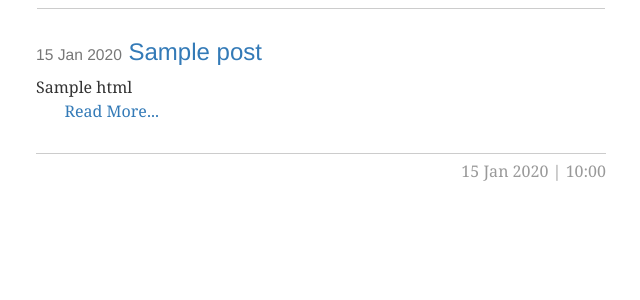
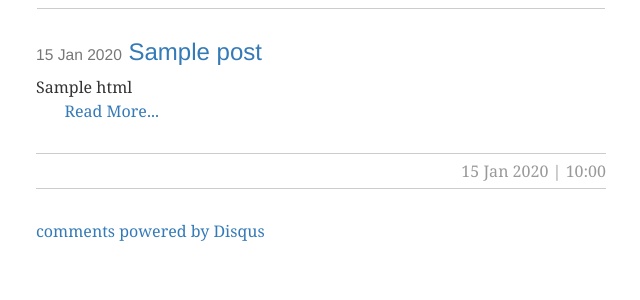
Before and after one commit to liclac/Home, a Python web app: template templates/blog_post.html in a window 1280 px wide. Shown: the part 215-515 px from the top of the page, without its empty margins (319-959 px from the left). Run offline with Jinja, Linux system fonts and the light colour scheme; the template is opened without the code that fills it: most values are stand-ins (such as "Sample title", 1, 10 or a date in 2020); some libraries are stand-ins or nearby versions.

Commit message:
Disqus Comments

```diff
--- a/static/style.css
+++ b/static/style.css
@@ -1,3 +1,6 @@
+/*
+ * Typography
+ */
 body {
 	font-family: Georgia, "Helvetica Neue", Helvetica, sans-serif;
 	font-size:16px;
@@ -26,6 +29,15 @@ article p {
 	margin-bottom:20px;
 }
 
+article.project h3 {
+	display:inline;
+}
+
+
+
+/*
+ * Layout
+ */
 .container { max-width:600px; }
 
 .page-header {
@@ -77,10 +89,18 @@ article p {
 	color:#aaa;
 }*/
 
+
+
+/*
+ * Blog
+ */
+
+article { margin-bottom:30px; }
 article .timestamp { white-space:nowrap; }
 article img { display:block; }
 article footer {
 	border-top:1px solid #ccc;
+	border-bottom:1px solid #ccc;
 	margin-top:30px;
 	padding:5px 0;
 	text-align:right;
--- a/templates/blog_post.html
+++ b/templates/blog_post.html
@@ -8,4 +8,22 @@
 		<span>{{ post.created.strftime("%d %b %Y | %H:%M") }}</span>
 	</footer>
 </article>
+<div id="disqus_thread"></div>
+<script type="text/javascript">
+	/* * * CONFIGURATION VARIABLES: EDIT BEFORE PASTING INTO YOUR WEBPAGE * * */
+	var disqus_shortname = 'macaronicode';
+	var disqus_identifier = '{{ post.slug }}';
+	var disqus_title = '{{ post.title }}';
+	var disqus_url = 'http://macaronicode.se{{ url_for('blog_post', slug=post.slug) }}';
+
+
+	/* * * DON'T EDIT BELOW THIS LINE * * */
+	(function() {
+		var dsq = document.createElement('script'); dsq.type = 'text/javascript'; dsq.async = true;
+		dsq.src = '//' + disqus_shortname + '.disqus.com/embed.js';
+		(document.getElementsByTagName('head')[0] || document.getElementsByTagName('body')[0]).appendChild(dsq);
+	})();
+</script>
+<noscript>Please enable JavaScript to view the <a href="http://disqus.com/?ref_noscript">comments powered by Disqus.</a></noscript>
+<a href="http://disqus.com" class="dsq-brlink">comments powered by <span class="logo-disqus">Disqus</span></a>
 {% endblock %}
```
